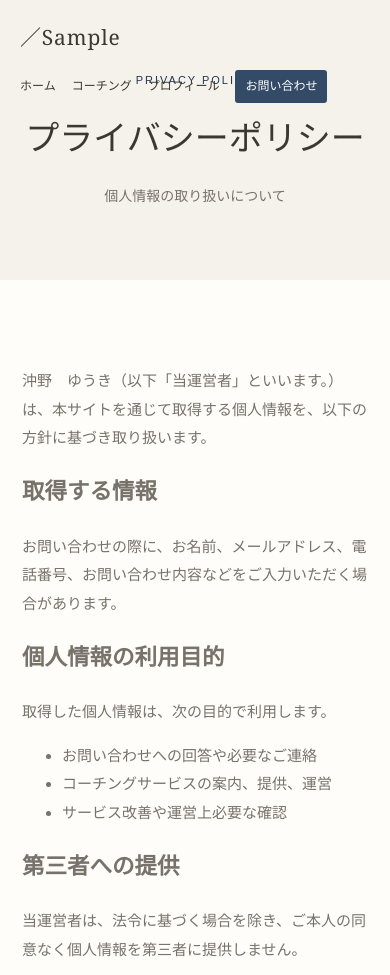
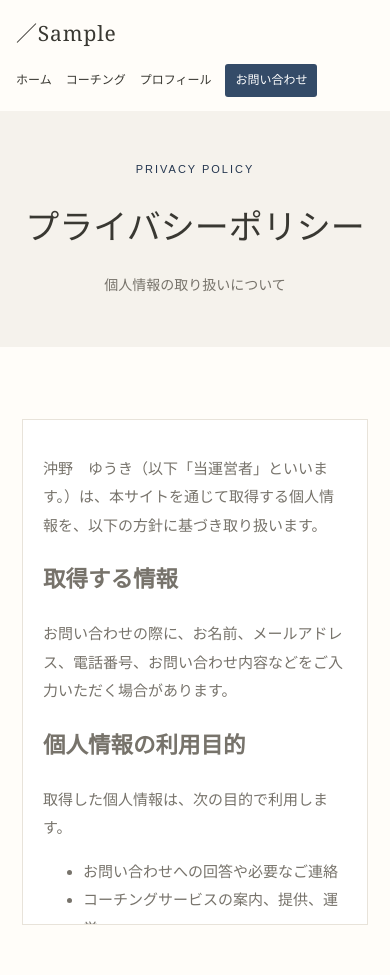
Before and after one commit to hi-me-yu/coaching_HP, a plain HTML site: page privacy.html in a window 390 px wide. Shown: the top 975 px of the page. Drawn offline with Linux system fonts and the light colour scheme.

Commit message:
Add files via upload

```diff
--- a/privacy.html
+++ b/privacy.html
@@ -29,7 +29,7 @@
         </section>
 
         <section class="section">
-            <div class="section__inner narrow section__body">
+            <div class="section__inner narrow section__body privacy-policy__content">
                 <p>
                     沖野　ゆうき（以下「当運営者」といいます。）は、本サイトを通じて取得する個人情報を、以下の方針に基づき取り扱います。
                 </p>
--- a/style.css
+++ b/style.css
@@ -904,3 +904,54 @@ a {
         text-align: left;
     }
 }
+
+.privacy-policy__content {
+    max-height: 65vh;
+    overflow-y: auto;
+    padding: 28px;
+    border: 1px solid var(--color-line);
+    background: #fff;
+    overscroll-behavior: contain;
+}
+
+@media (max-width: 760px) {
+    .privacy-policy__content {
+        max-height: 60vh;
+        padding: 20px;
+    }
+}
+
+@media (max-width: 600px) {
+    .site-header {
+        position: relative;
+        display: flex;
+        flex-direction: column;
+        align-items: flex-start;
+        gap: 10px;
+        padding: 14px 16px;
+        background: var(--color-background);
+    }
+
+    .site-nav {
+        display: flex;
+        flex-wrap: wrap;
+        justify-content: flex-start;
+        gap: 8px 14px;
+        width: 100%;
+        margin-top: 0;
+        font-size: 12px;
+    }
+
+    .site-nav .nav-contact {
+        padding: 5px 10px;
+    }
+
+    .page-hero {
+        padding: 48px 20px;
+    }
+
+    .hero--photo {
+        min-height: 88vh;
+        padding: 48px 24px 60px;
+    }
+}
```
